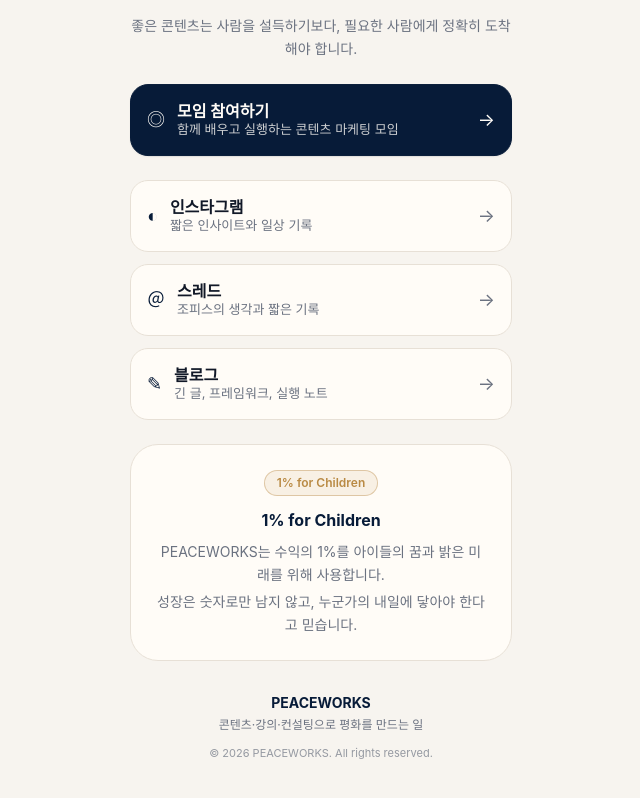
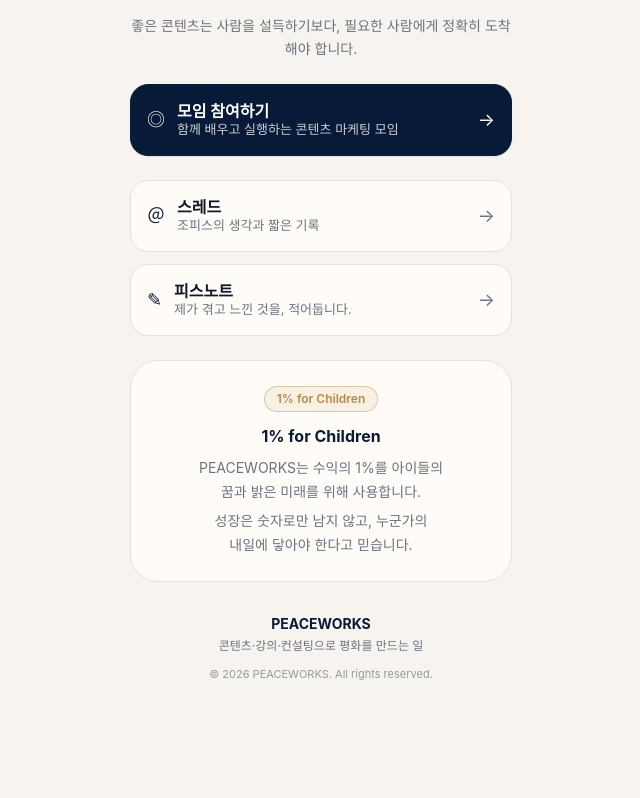
Before and after one commit to conbilab/limk.peaceworks, a Next.js app: page / in a window 1280 px wide. Shown: the part 630-1428 px from the top of the page, without its empty margins (319-959 px from the left). After the commit the page ends 1352 px from the top, so only its background shows below. Built offline with nearby package versions, Linux system fonts and the light colour scheme; no server answers; a web font is replaced by a local one.

Commit message:
feat: 모임 링크 변경(vercel)·인스타 숨김·블로그를 피스노트로 변경, 1% 카드 줄바꿈 정렬 개선

```diff
--- a/components/ImpactCard.tsx
+++ b/components/ImpactCard.tsx
@@ -20,9 +20,13 @@ export default function ImpactCard() {
         {impactCard.title}
       </h3>
 
-      <div className="mt-2 space-y-1">
+      <div className="mt-2 space-y-1.5">
         {impactCard.body.map((line, i) => (
-          <p key={i} className="text-[14px] leading-[1.65] text-muted">
+          <p
+            key={i}
+            // break-keep: 한글 단어 중간 줄바꿈 방지 / text-balance: 줄 길이 균형(외톨이 단어 방지)
+            className="mx-auto max-w-[19rem] text-balance break-keep text-[14px] leading-[1.7] text-muted"
+          >
             {line}
           </p>
         ))}
--- a/data/links.ts
+++ b/data/links.ts
@@ -28,7 +28,7 @@ export const links: LinkItem[] = [
     id: "meeting",
     title: "모임 참여하기",
     description: "함께 배우고 실행하는 콘텐츠 마케팅 모임",
-    href: "https://forms.gle/7tFpuhMC4TZSaeJs8",
+    href: "https://jopeace-ideatable.vercel.app",
     primary: true,
     event: "click_meeting",
     icon: "◎",
@@ -37,7 +37,8 @@ export const links: LinkItem[] = [
     id: "instagram",
     title: "인스타그램",
     description: "짧은 인사이트와 일상 기록",
-    href: "https://www.instagram.com/jo_peaceworks/",
+    // 일단 숨김 → 자리표시자로 두면 자동으로 숨겨짐 (URL만 넣으면 다시 노출)
+    href: "#INSTAGRAM_URL",
     event: "click_instagram",
     icon: "◐",
   },
@@ -60,8 +61,8 @@ export const links: LinkItem[] = [
   },
   {
     id: "blog",
-    title: "블로그",
-    description: "긴 글, 프레임워크, 실행 노트",
+    title: "피스노트",
+    description: "제가 겪고 느낀 것을, 적어둡니다.",
     href: "https://피스노트.com",
     event: "click_blog",
     icon: "✎",
```
